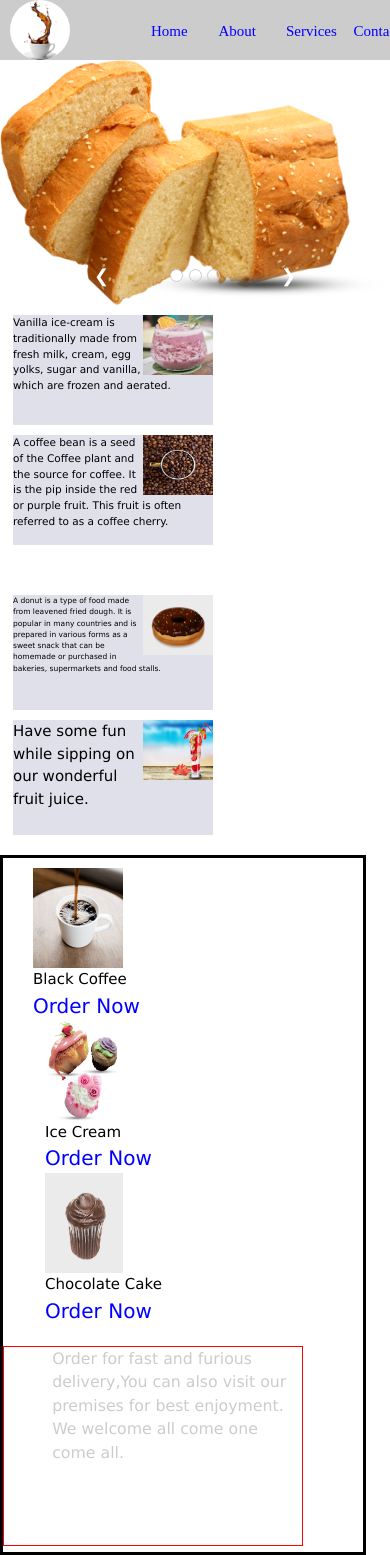
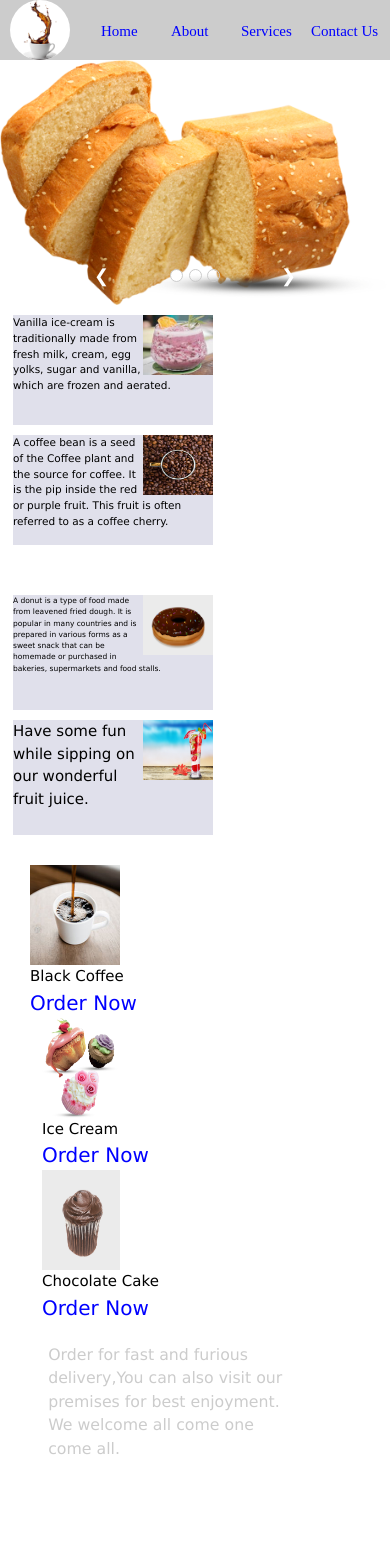
Before and after one commit to Orphak/restaurant, a plain HTML site: page index.html in a window 390 px wide. Shown: the top 1555 px of the page. Drawn offline with nearby package versions, Linux system fonts and the light colour scheme.

Commit message:
pic and resizing

```diff
--- a/index.html
+++ b/index.html
@@ -38,7 +38,7 @@
     <!-------------------------------------slider-------------------->
     <div class="w3-content w3-display-container" >
         <img class="mySlides" src="som/bread.jpg.png" >
-        <img class="mySlides" src="som/co.jpg.jpg" >
+        <img class="mySlides" src="som/cof.jpg.jpg" >
         <img class="mySlides" src="som/i.jpg" >
         <div class="w3-center w3-container w3-section w3-large w3-text-white w3-display-bottommiddle" style="width:60%">
           <div class="w3-left w3-hover-text-khaki" onclick="plusDivs(-1)">&#10094;</div>
--- a/main.css
+++ b/main.css
@@ -31,9 +31,9 @@ ul li a:hover{
     transition:0.5s;
 }
 @media screen and (max-width:600px){
-    .links ul li {
-        width:9.5em;
-        margin-left:-5em;
+    .links ul li a {
+     margin-left:-13em;
+
 
     }
 }
@@ -143,8 +143,8 @@ ul li a:hover{
     }
  /*******************************adverts******************************************/
 .adverts{
-        border:3px solid black;
-        width:500x;
+        border:0px solid black;
+        width:350px;
         height:150px;
         float: right;
         margin-top: -23.4em;
@@ -156,7 +156,7 @@ ul li a:hover{
 #one{
     margin:30px;
     height:90px;
-    width: 450px;
+    width: 400px;
     display: flex;
     margin-top:10px;
 }
@@ -198,7 +198,7 @@ ul li a:hover{
     padding-left: 12px;
 }
 #cos{
-    border: 1px solid red;
+    border: 0px solid red;
     margin-top:80px;
      font-size:1.5em;
      color:#cccccc;
```
